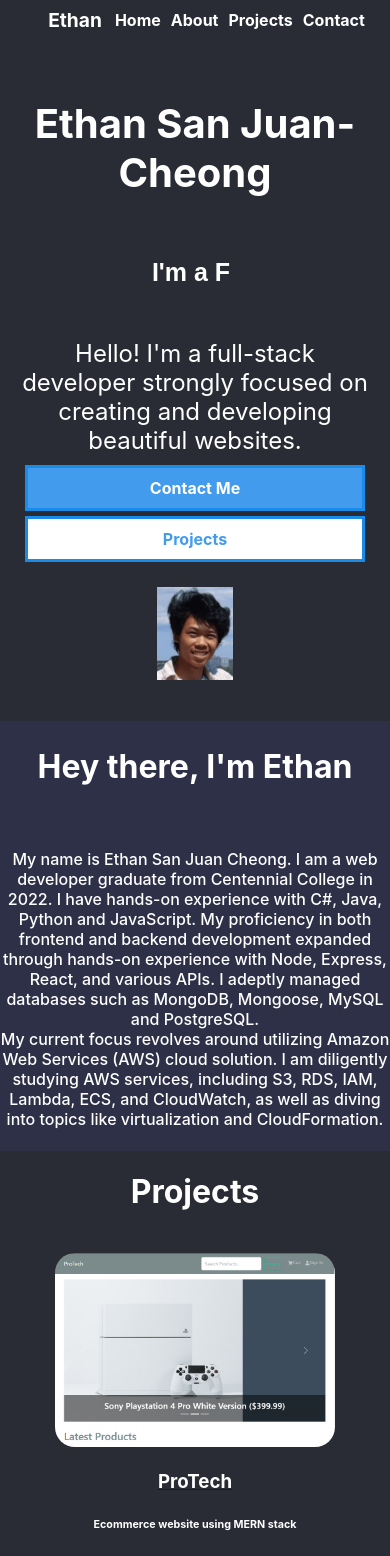
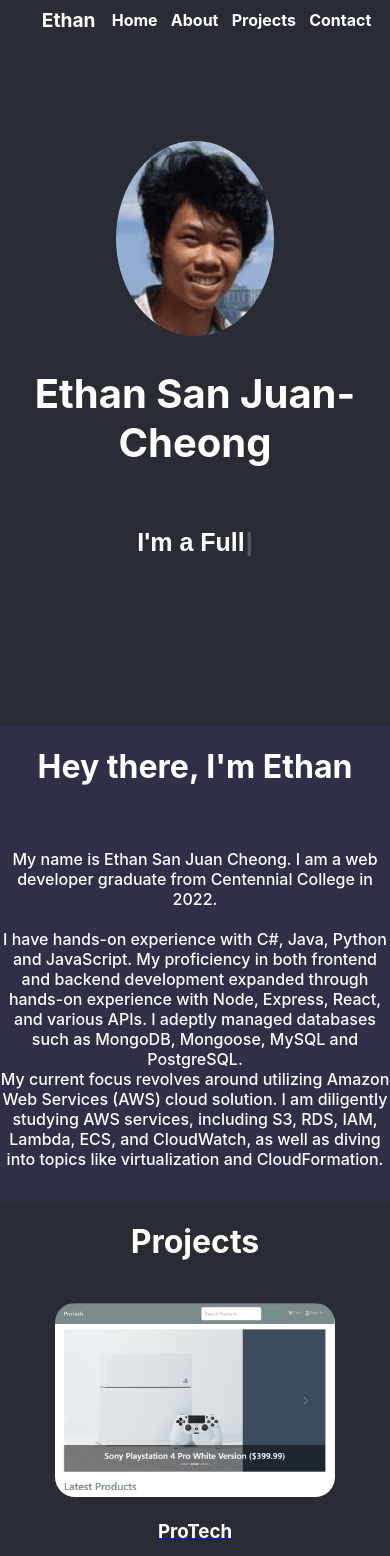
Before and after one commit to ethansjc/dev-portfolio, a React (Create React App) app: page / in a window 390 px wide. Shown: the top 1556 px of the page. Built offline with nearby package versions, Linux system fonts and the light colour scheme.

Commit message:
reconfigure pages

```diff
--- a/src/components/about.js
+++ b/src/components/about.js
@@ -9,14 +9,15 @@ const About = () => {
             <div className={styles.aboutContainer}>
               <h1>Hey there, I'm Ethan</h1>
               <div className={styles.text}>
-                <p className={ styles.ptext}>
+                <p className={styles.ptext}>
                   My name is Ethan San Juan Cheong. I am a web developer
-                  graduate from Centennial College in 2022. I have hands-on
-                  experience with C#, Java, Python and JavaScript. My
-                  proficiency in both frontend and backend development expanded
-                  through hands-on experience with Node, Express, React, and
-                  various APIs. I adeptly managed databases such as MongoDB,
-                  Mongoose, MySQL and PostgreSQL. <br />
+                  graduate from Centennial College in 2022.
+                  <br />
+                  <br /> I have hands-on experience with C#, Java, Python and
+                  JavaScript. My proficiency in both frontend and backend
+                  development expanded through hands-on experience with Node,
+                  Express, React, and various APIs. I adeptly managed databases
+                  such as MongoDB, Mongoose, MySQL and PostgreSQL. <br />
                   My current focus revolves around utilizing Amazon Web Services
                   (AWS) cloud solution. I am diligently studying AWS services,
                   including S3, RDS, IAM, Lambda, ECS, and CloudWatch, as well
--- a/src/components/header.js
+++ b/src/components/header.js
@@ -17,16 +17,16 @@ const Header = () => {
             Ethan
           </li>
           <li>
-            <Link to="#home">Home</Link>
+            <Link smooth to="#home">Home</Link>
           </li>
           <li>
-            <Link to="#about">About</Link>
+            <Link smooth to="#about">About</Link>
           </li>
           <li>
-            <Link to="#projects">Projects</Link>
+            <Link smooth to="#projects">Projects</Link>
           </li>
           <li>
-            <Link to="#contact">Contact</Link>
+            <Link smooth to="#contact">Contact</Link>
           </li>
 
           <i
--- a/src/components/hero.js
+++ b/src/components/hero.js
@@ -7,6 +7,11 @@ const HeroContainer = () => {
       <header className={styles.header}>
         <div className={styles.container}>
           <div className={styles.textbox}>
+            <div className={styles.bgimg}>
+              <div className={styles.bgimgcolor}>
+                <img src={require("../images/ethansjc.jpg")} alt="" srcSet="" />
+              </div>
+            </div>
             <h2>Ethan San Juan-Cheong</h2>
             <div className={styles.Typewriter}>
               <Typewriter
@@ -23,18 +28,10 @@ const HeroContainer = () => {
                 }}
               />
             </div>
-            <p>
+            {/* <p>
               Hello! I'm a full-stack developer strongly focused on creating and
               developing beautiful websites.
-            </p>
-            <a href="#contact">Contact Me</a>
-            <a href="#projects">Projects</a>
-          </div>
-
-          <div className={styles.bgimg}>
-            <div className={styles.bgimgcolor}>
-              <img src={require("../images/ethansjc.jpg")} alt="" srcset="" />
-            </div>
+            </p> */}
           </div>
         </div>
       </header>
--- a/src/components/skills.js
+++ b/src/components/skills.js
@@ -8,7 +8,11 @@ const Skills = () => {
         <ul className={styles.skillsList}>
           <li>
             <a href="https://developer.mozilla.org/en-US/docs/Web/HTML">
-              <img src="https://skillicons.dev/icons?i=html" alt="html"></img>
+              <img
+                src="https://skillicons.dev/icons?i=html"
+                alt="html"
+
+              ></img>
             </a>
           </li>
           <li>
--- a/src/components/styles.js
+++ b/src/components/styles.js
@@ -13,7 +13,7 @@ export const Content = styled.div`
 export const Button = styled.div`
   position: fixed;
   width: 100%;
-  left: 90%;
+  left: 75%;
   bottom: 50px;
   height: 0px;
   font-size: 2rem;
--- a/src/styles/about.module.css
+++ b/src/styles/about.module.css
@@ -3,9 +3,9 @@
  .container {
      display: block;
      background-color: #2d3047;
-     padding-top: 5px;
+     /* padding-top: 5px; */
      height: 450px;
-     margin-top: -5px;
+     /* margin-top: -5px; */
  }
 
  .container h1 {
@@ -39,6 +39,10 @@
 
 
  @media (max-width: 1250px) {
+
+    .container{
+        height: 500px;
+    }
      .skillsList {
          flex-wrap: wrap;
      }
@@ -55,7 +59,7 @@
          color: #ffffff;
          width: auto;
          height: auto;
-         font-weight: 500;
+         font-weight: 450;
      }
 
  }
--- a/src/styles/header.module.css
+++ b/src/styles/header.module.css
@@ -1,20 +1,19 @@
 .header {
+    height: 2.5rem;
     display: flex;
     width: 100%;
     background-color: #292C35;
-    text-align: center;
-    margin-bottom: 50px;
+    align-items: center;
     position: fixed;
+    top: 0;
     z-index: 9999;
-
 }
 
 .logo {
-
     display: inline-block;
     right: 100px;
     font-size: 1.2rem;
-    margin: 0.2rem;
+    margin: 0.5rem;
     font-weight: bold;
     margin-right: 40%;
     color: #fff;
@@ -27,8 +26,8 @@
     margin: 0;
     font-weight: bold;
     width: 100%;
+
 }
-
 
 li {
     display: flex;
@@ -75,7 +74,7 @@ li a:hover {
         flex-direction: column;
         justify-content: center;
         align-items: center;
-        padding: 0px;
+        padding: 0.1rem;
     }
 
     .logo {
--- a/src/styles/hero.module.css
+++ b/src/styles/hero.module.css
@@ -73,11 +73,15 @@
  /* Images */
  .container .bgimg {
      width: auto;
+     height: auto;
 
  }
 
  .container .bgimg img {
-     width: 100%;
+     width: 300px;
+     height: 300px;
+     border-radius: 50%;
+
  }
 
  .bgimgcolor {
@@ -126,6 +130,7 @@
 
          width: 45%;
          height: 45%;
+         border-radius: 50%;
      }
 
      .bgimgcolor {
--- a/src/styles/skills.module.css
+++ b/src/styles/skills.module.css
@@ -1,14 +1,16 @@
 .container {
-    /* margin: 100px 0px 100px 0px; */
     background-color: #2d3047;
+    width: 100%;
     margin-top: -25px;
 }
+
 .skillsContainer {
     display: flex;
     justify-content: center;
     flex-direction: column;
     padding: 0px;
 }
+
 .skillsec {
     font-size: 2.5rem;
     font-weight: bold;
@@ -48,8 +50,8 @@ background-color: #2d3047;
 }
 
 .skillsList img {
-    width: 50px;
-    height: 50px;
+    width: 100px;
+    height: 100px;
     padding: 10px;
 }
 
@@ -63,6 +65,7 @@ background-color: #2d3047;
         padding-top: 0px;
         padding: 5%;
     }
+
     .skillsList li {
         display: flex;
         justify-content: center;
@@ -79,8 +82,8 @@ background-color: #2d3047;
     }
 
     .skillsList img {
-            width: 20px;
-            height: 20px;
+        width: 50px;
+        height: 50px;
         padding: 1px;
     }
 }
```
Lines whose indentation alone changed are shown as unchanged.
